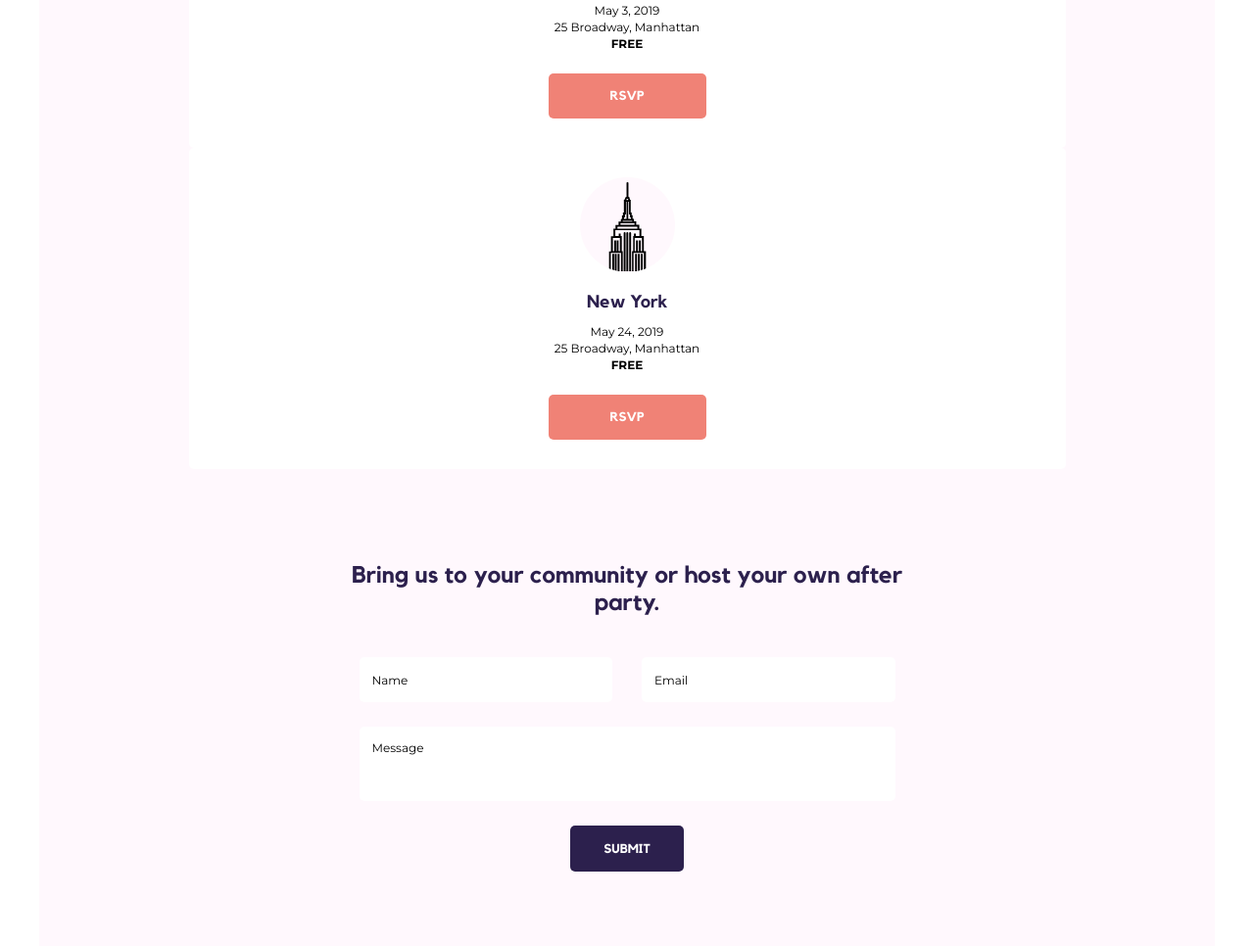
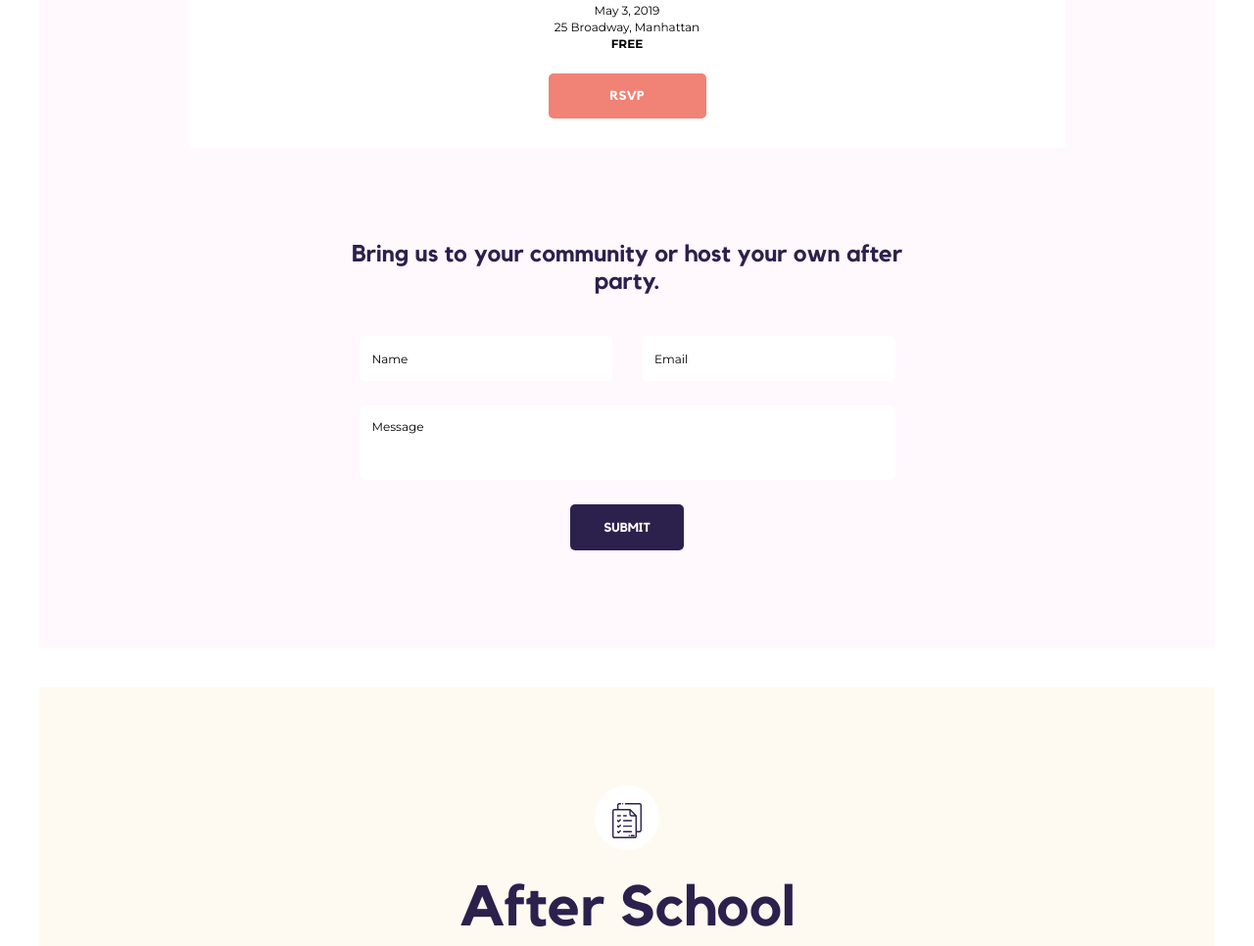
Before and after one commit to readyforafter/readyforafter.github.io, a plain HTML site: page index.html in a window 1280 px wide. Shown: the part 3838-4804 px from the top of the page at 98% size. Drawn offline with Linux system fonts and the light colour scheme; a script that the page names is missing.

Commit message:
Update index.html

```diff
--- a/index.html
+++ b/index.html
@@ -188,16 +188,6 @@
                             <a href="http://afterparty0503.eventbrite.com/" target="_blank" class="button pink-btn" title="RSVP">RSVP</a>
                         </div>
                     </div>
-                    <div>
-                        <div class="join-us-box">
-                            <figure class="slider-center-icon" style="background-image: url('images/nyc-icon.svg')"></figure>
-                            <h4>New York</h4>
-                            <p>May 24, 2019</p>
-                            <p>25 Broadway, Manhattan</p>
-                            <p><strong>Free</strong></p>
-                            <a href="http://afterparty0424.eventbrite.com/" target="_blank" class="button pink-btn" title="RSVP">RSVP</a>
-                        </div>
-                    </div>
                 </div>
                 <div class="after-party-school-form animation-sec">
                     <h5>Bring us to your community or host your own after party.</h5>
@@ -306,16 +296,6 @@
                             <p>25 Broadway, Manhattan</p>
                             <p><strong>$199 per person</strong></p>
                             <a href="http://afterschool0427.eventbrite.com/" target="_blank" class="button pink-btn" title="RSVP">RSVP</a>
-                        </div>
-                    </div>
-                    <div>
-                        <div class="join-us-box">
-                            <figure class="slider-center-icon" style="background-image: url('images/nyc-icon.svg')"></figure>
-                            <h4>New York</h4>
-                            <p>May 11, 2019</p>
-                            <p>25 Broadway, Manhattan</p>
-                            <p><strong>$199 per person</strong></p>
-                            <a href="http://afterschool0511.eventbrite.com/" target="_blank" class="button pink-btn" title="RSVP">RSVP</a>
                         </div>
                     </div>
                 </div>
```
